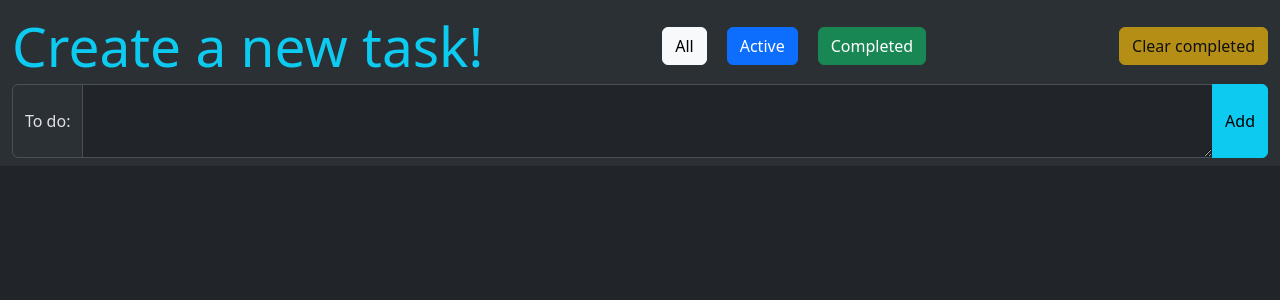
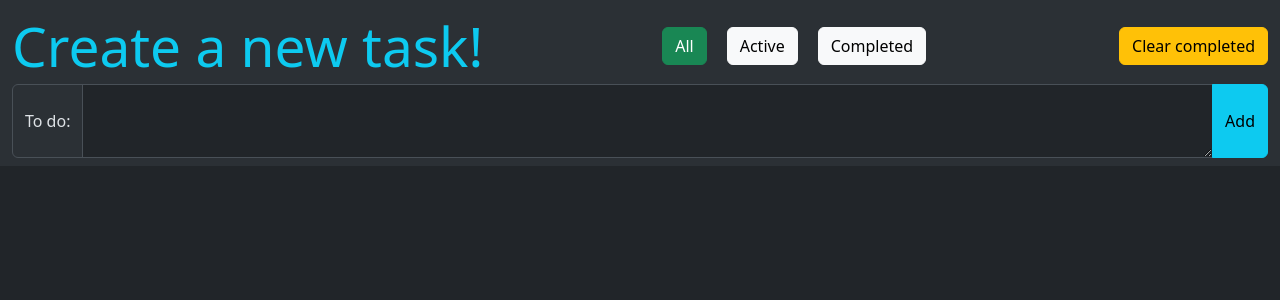
Before and after one commit to AndCheb/ToDo, a Vue app: page / in a window 1280 px wide. Shown: the top 300 px of the page. Built offline with nearby package versions, Linux system fonts and the light colour scheme.

Commit message:
add a note filter

```diff
--- a/src/App.vue
+++ b/src/App.vue
@@ -1,12 +1,15 @@
 <script>
   const LS_KEY = 'toDo';
-
   export default {
     data() {
       return {
         cards: JSON.parse(localStorage.getItem(LS_KEY) || '[]'),
         noteId: 1,
         noteText: '',
+
+        allClass: 'btn-success',
+        activeClass: 'btn-light',
+        completedClass: 'btn-light',
       }
     },
 
@@ -18,18 +21,60 @@
           title: new Date().toLocaleString(),
           text: this.noteText,
           actual: true,
+          hide: false,
         });
         this.noteText = '';
+      },
+
+      checkNote(i) {
+        this.showActive();
+        this.cards[i].actual = false;
+        this.cards[i].hide = true;
+      },
+
+      showAll() {
+        this.cards.forEach((i) => {
+          i.hide = false;
+        });
+        this.allClass = 'btn-success';
+        this.activeClass = 'btn-light';
+        this.completedClass = 'btn-light';
+      },
+
+      showActive() {
+        this.showAll();
+        this.cards.forEach((i) => {
+          if (!i.actual) {
+            i.hide = true;
+          }
+        });
+        this.allClass = 'btn-light';
+        this.activeClass = 'btn-success';
+      },
+
+      showCompleted() {
+        this.showAll();
+        this.cards.forEach((i) => {
+          if (i.actual) {
+            i.hide = true;
+          }
+        });
+        this.allClass = 'btn-light';
+        this.completedClass = 'btn-success';
+      },
+
+      clearCompleted() {
+        this.cards = this.cards.filter((i) => i.actual !== false);
       }
     },
 
     watch: {
-    cards: {
-      handler(cards) {
-        localStorage.setItem(LS_KEY, JSON.stringify(cards))
-      },
-      deep: true
-    }
+      cards: {
+        handler(cards) {
+          localStorage.setItem(LS_KEY, JSON.stringify(cards))
+        },
+        deep: true,
+      }
     },
   }
 </script>
@@ -43,12 +88,39 @@
       <span class="navbar-brand mb-0 h1">Create a new task!</span>
 
       <div class="buttons-wrapper" role="group">
-        <button type="button" class="btn btn-light">All</button>
-        <button type="button" class="btn btn-primary">Active</button>
-        <button type="button" class="btn btn-success">Completed</button>
+        <button
+          type="button"
+          :class="allClass"
+          class="btn"
+          @click="showAll"
+        >
+          All
+        </button>
+        <button
+          type="button"
+          class="btn"
+          :class="activeClass"
+          @click="showActive"
+        >
+          Active
+        </button>
+        <button
+          type="button"
+          class="btn"
+          :class="completedClass"
+          @click="showCompleted"
+        >
+          Completed
+        </button>
       </div>
 
-      <button type="button" class="btn btn-warning" disabled>Clear completed</button>
+      <button
+        type="button"
+        class="btn btn-warning"
+        @click="clearCompleted"
+      >
+        Clear completed
+      </button>
 
       <div class="input-group">
         <span class="input-group-text">To do:</span>
@@ -68,14 +140,26 @@
   </nav>
 
   <div class="cards">
-    <div class="card mb-3"  v-for="card in cards" :key="card.id" v-show="card.actual">
+    <div
+      class="card mb-3"
+      v-for="(card, index) in cards"
+      :key="card.id"
+      v-show="!card.hide"
+    >
       <div class="card-body">
         <h5 class="card-title">{{ card.title }}</h5>
         <hr>
         <p class="card-text mb-4">{{ card.text }}</p>
         <hr>
         <div class="card-buttons">
-          <button type="button" class="btn btn-success">Complete</button>
+          <button
+            type="button"
+            class="btn btn-success"
+            @click="checkNote(index)"
+            v-show="card.actual"
+          >
+            Complete
+          </button>
           <button type="button" class="btn btn-danger">Remove</button>
           <button type="button" class="btn btn-secondary">Edit</button>
         </div>
```
